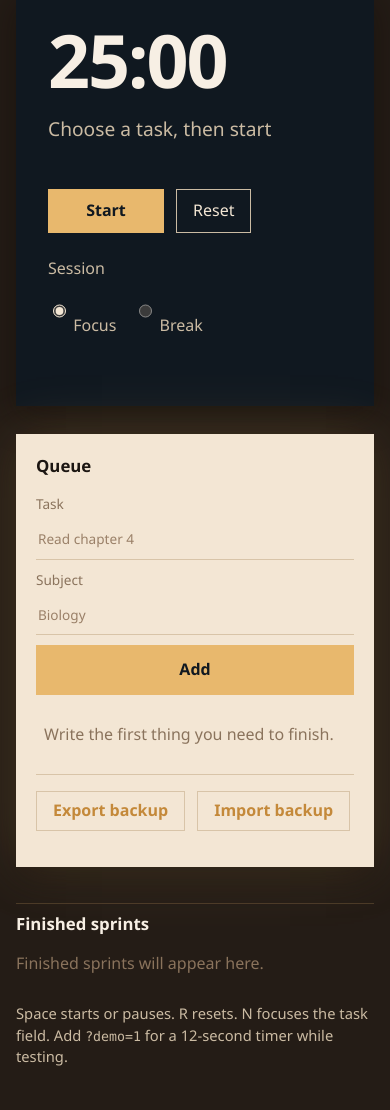
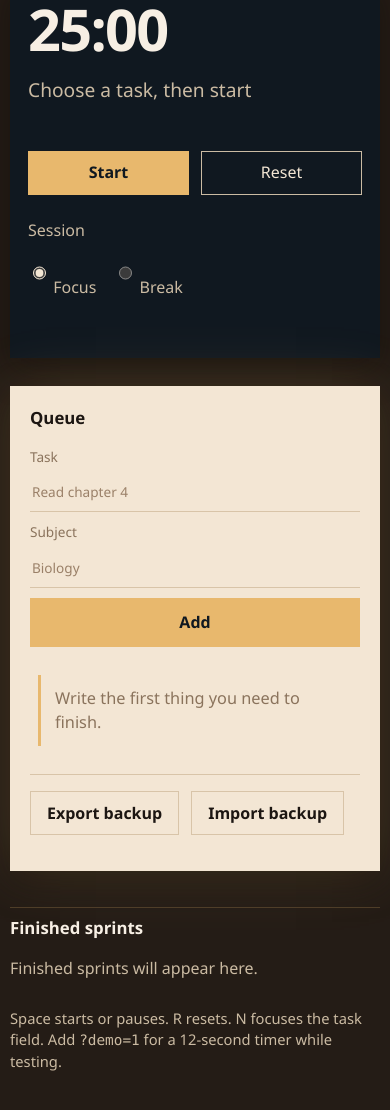
Before and after one commit to HamdanEsmail/study-sprint, a website with bundled scripts: page index.html in a window 390 px wide. Shown: the part 166-1276 px from the top of the page. Built offline with nearby package versions, Linux system fonts and the light colour scheme.

Commit message:
Polish phone layout and backup controls

```diff
--- a/css/styles.css
+++ b/css/styles.css
@@ -67,11 +67,17 @@ body {
 .help {
   color: var(--mist);
 }
+
 .muted,
-.empty,
-.complete-note,
 .task-subject {
   color: var(--muted);
+}
+
+.complete-note {
+  min-height: 1.4em;
+  margin: 18px 0 0;
+  color: var(--lamp);
+  font-size: 0.95rem;
 }
 
 .work {
@@ -106,6 +112,7 @@ body {
   min-height: 2.4em;
   font-size: 1.2rem;
   color: var(--mist);
+  overflow-wrap: anywhere;
 }
 
 .timer-actions {
@@ -167,12 +174,6 @@ button {
   padding: 0 0 8px;
 }
 
-.complete-note {
-  min-height: 1.4em;
-  margin: 18px 0 0;
-  color: var(--mist);
-}
-
 .queue {
   background: var(--paper);
   color: var(--ink);
@@ -232,6 +233,10 @@ input::placeholder {
 
 .empty {
   margin: 28px 8px;
+  padding: 12px 14px;
+  border-left: 3px solid var(--lamp);
+  color: var(--muted);
+  font-size: 1.02rem;
 }
 
 .task-list,
@@ -243,7 +248,7 @@ input::placeholder {
 
 .task {
   display: grid;
-  grid-template-columns: 1fr auto auto auto;
+  grid-template-columns: minmax(0, 1fr) auto auto auto;
   gap: 8px;
   align-items: center;
   border-bottom: 1px solid var(--divider);
@@ -258,8 +263,13 @@ input::placeholder {
   background: transparent;
   border: 0;
   min-height: 44px;
+  min-width: 0;
   padding: 6px 4px;
   text-align: left;
+}
+
+.task-title {
+  overflow-wrap: anywhere;
 }
 
 .task.is-selected .task-title {
@@ -281,12 +291,14 @@ input::placeholder {
   border: 0;
   color: var(--muted);
   min-width: 64px;
+  min-height: 44px;
   padding: 0 8px;
 }
 
 .icon-btn:hover {
   color: var(--ink);
 }
+
 .backup-bar {
   display: flex;
   flex-wrap: wrap;
@@ -296,42 +308,66 @@ input::placeholder {
   padding-top: 16px;
   border-top: 1px solid var(--divider);
 }
+
 .backup-bar button,
 .file-label {
-  min-height: 40px;
+  min-height: 44px;
   background: transparent;
-  color: var(--lamp-deep);
+  color: var(--ink);
   border: 1px solid var(--divider);
   font-weight: 650;
 }
+
 .file-label {
+  position: relative;
   display: inline-flex;
   align-items: center;
   padding: 0 16px;
   cursor: pointer;
 }
+
+.file-label:focus-within {
+  outline: 2px solid var(--lamp-deep);
+  outline-offset:3px
+}
+
 .file-label input {
   position: absolute;
   width: 1px;
   height: 1px;
+  min-height: 0;
+  padding: 0;
+  border: 0;
   overflow: hidden;
-  clip: rect(0 0 0 0);
+  clip-path: inset(50%);
+  white-space: nowrap;
 }
+
 .backup-note {
   margin: 0;
   flex-basis: 100%;
-  color: var(--muted);
+  color: var(--ink);
   font-size: 0.9rem;
+  overflow-wrap: anywhere;
 }
+
 .log {
   margin-top: 36px;
   padding-top: 8px;
-  border-top: 1px solid rgba(232, 184, 109, 0.2);
+  border-top: 1px solid rgba(232, 184, 109, 0.22);
 }
 
 .session-list {
   display: grid;
   gap: 8px;
+  color: var(--mist);
+}
+
+.session-list li {
+  overflow-wrap: anywhere;
+}
+
+.session-list .muted {
   color: var(--mist);
 }
 
@@ -342,7 +378,7 @@ input::placeholder {
 
 .help code {
   font-family: ui-monospace, "Cascadia Code", Consolas, monospace;
-  font-size: 0.9em;
+  font-size: 0.9rem;
 }
 
 @media (max-width: 800px) {
@@ -353,8 +389,18 @@ input::placeholder {
 
   .timer-well,
   .queue {
+    min-width: 0;
     min-height: 0;
     width: 100%;
+  }
+
+  .field {
+    min-width: 0;
+  }
+
+  .field input {
+    min-width: 0;
+    width: 100%
   }
 
   .add {
@@ -370,6 +416,46 @@ input::placeholder {
     flex-direction: column;
     gap: 6px;
   }
+
+  .mast-note {
+    overflow-wrap: anywhere;
+  }
+
+  .task {
+    grid-template-columns: repeat(3, minmax(0, 1fr));
+  }
+
+  .task-select {
+    grid-column: 1 / -1;
+  }
+}
+
+@media (max-width: 520px) {
+  .desk {
+    width: min(1080px, calc(100% - 20px));
+    padding: 16px 0 32px;
+  }
+
+  .timer-well {
+    padding: 24px 18px 20px;
+  }
+
+  .clock {
+    font-size: 3.6rem;
+  }
+
+  .timer-actions {
+    flex-wrap: wrap;
+  }
+
+  .timer-well .primary,
+  .timer-well #reset {
+    flex: 1 1 120px;
+  }
+
+  .modes {
+    flex-wrap: wrap;
+  }
 }
 
 @media (prefers-reduced-motion: reduce) {
```
